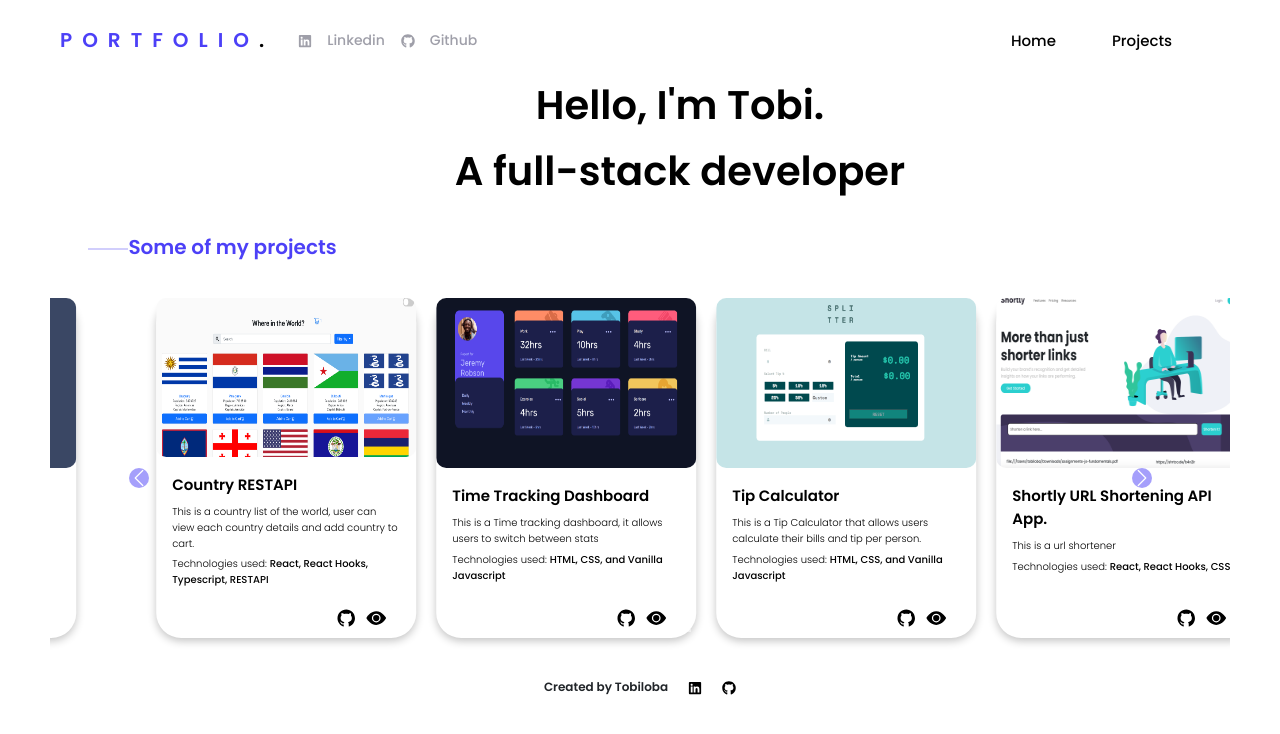
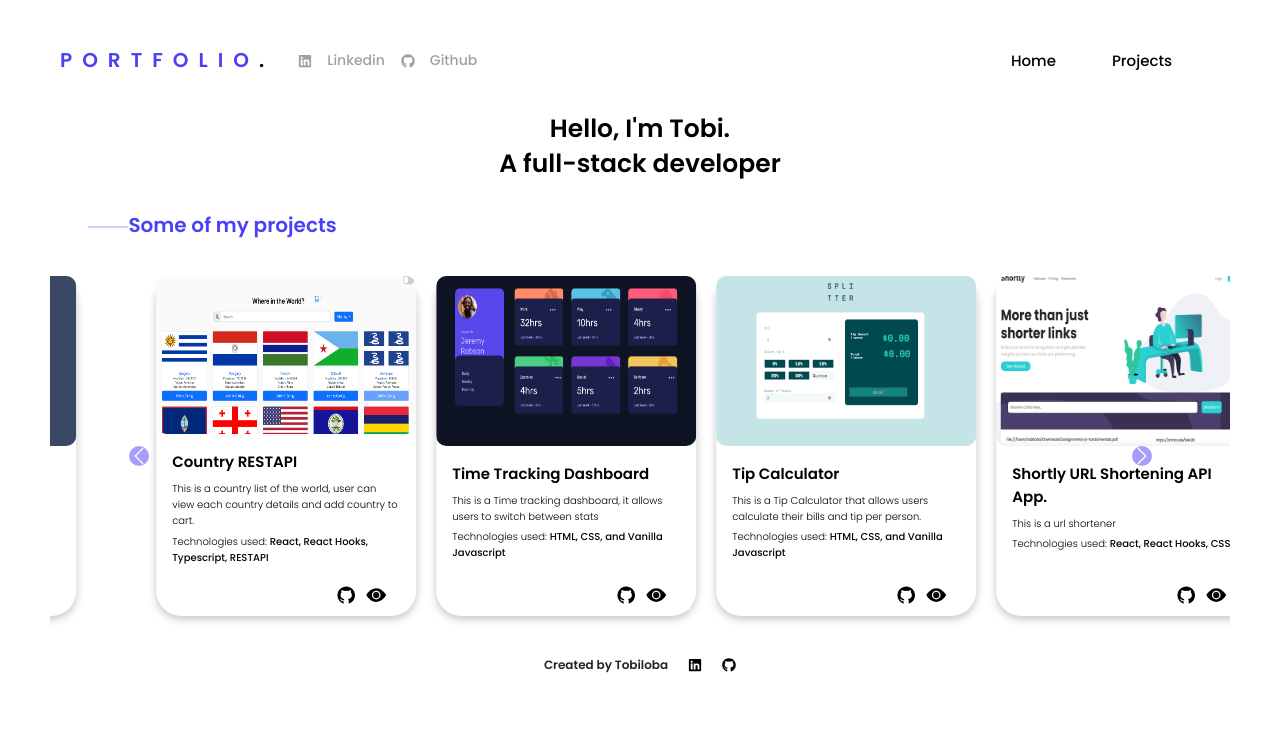
Before and after one commit to thatseogirl/personal-portfolio, a React (Create React App) app: page / in a window 1280 px wide. Shown: the top 734 px of the page. Built offline with nearby package versions, Linux system fonts and the light colour scheme.

Commit message:
fix navigation and header

```diff
--- a/src/components/Header/Header.js
+++ b/src/components/Header/Header.js
@@ -12,9 +12,9 @@ export default function Header() {
           </section> */}
           <div className="about">
             <p className="about">Hello, I'm Tobi.</p>
-            <p className="about">A full-stack developer</p>
+            <p className="about_2">A full-stack developer</p>
             {/* <p data-aos="flip-up" className="about flip">
-           developer.
+            A full-stack developer
             </p> */}
           </div>
 
--- a/src/scss/_header.scss
+++ b/src/scss/_header.scss
@@ -44,17 +44,18 @@
 }
 
 .about {
-  font: 600 40px myVariables.$font;
+  font: 600 25px myVariables.$font;
   color: myVariables.$bg;
   justify-content: center;
   text-align: center;
-  line-height: 1.25em;
-  padding-left: 40px;
+  line-height: 0.75em;
+  // padding-left: 40px;
   @include mixins.respond(thin) {
-    font: 600 30px myVariables.$font;
+    // font: 600 30px myVariables.$font;
     padding-left: 20px;
 
   }
+
 }
 
 #monitor {
--- a/src/scss/_navigation.scss
+++ b/src/scss/_navigation.scss
@@ -2,7 +2,10 @@
 @use "./mixins";
 
 .navigation {
-  padding: 0 40px 0;
+  padding: 20px 40px 20px;
+  @include mixins.respond(thin) {
+    padding: 40px;
+  }
   &__container {
     padding: 20px;
     @include mixins.respond(thin) {
```
